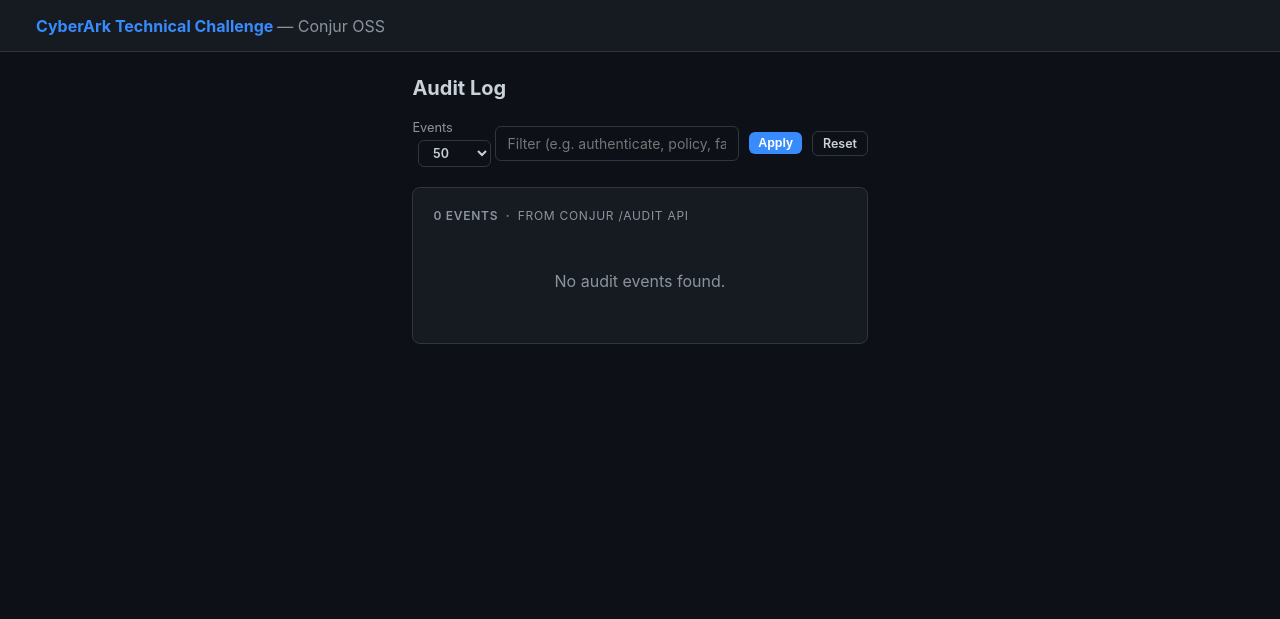
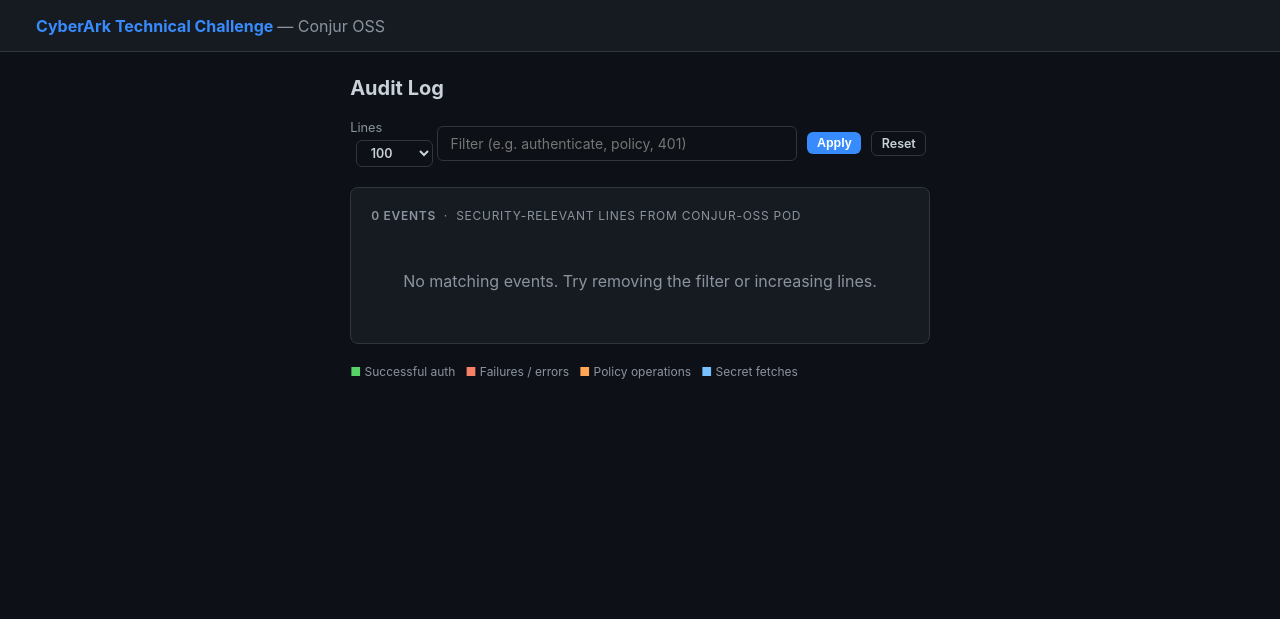
Before and after one commit to atconjurdemo-oss/conjur-demo-simple, a Flask app: template conjur-ui/templates/audit.html in a window 1280 px wide. Shown: the top 619 px of the page. Run offline with Flask 3, Linux system fonts and the light colour scheme; the template is opened without the code that fills it, so the values that code supplies are empty.

Commit message:
revert: restore pod log audit - /audit API is Enterprise only, not OSS
Conjur OSS does not expose a /audit REST endpoint - that is Conjur
Enterprise only. Revert to pod log streaming via k8s API which works
correctly. Also restored RBAC Role/RoleBinding for pods/log access.

```diff
--- a/conjur-ui/app.py
+++ b/conjur-ui/app.py
@@ -8,6 +8,7 @@
 import base64
 import logging
 from functools import wraps
+from pathlib import Path
 
 import requests
 from flask import (Flask, render_template, request, redirect,
@@ -33,16 +34,32 @@
 VERIFY         = os.environ.get("CONJUR_SSL_VERIFY", "true").lower() != "false"
 CONJUR_NS      = os.environ.get("CONJUR_NAMESPACE", "conjur")
 
+# Kubernetes in-cluster config for pod log streaming
+_K8S_API   = "https://kubernetes.default.svc"
+_K8S_TOKEN = Path("/var/run/secrets/kubernetes.io/serviceaccount/token")
+_K8S_CA    = "/var/run/secrets/kubernetes.io/serviceaccount/ca.crt"
 
-def _get_conjur_audit(limit: int = 100) -> list:
-    """Fetch audit events from Conjur's native /audit API endpoint."""
-    r = _session().get(
-        f"{CONJUR_URL}/audit",
-        headers=_headers(_token()),
-        params={"limit": limit},
-    )
+
+def _k8s_headers() -> dict:
+    if _K8S_TOKEN.exists():
+        return {"Authorization": f"Bearer {_K8S_TOKEN.read_text().strip()}"}
+    return {}
+
+
+def _get_conjur_logs(lines: int = 200) -> list:
+    """Fetch logs from conjur-oss container via Kubernetes API."""
+    pods_url = f"{_K8S_API}/api/v1/namespaces/{CONJUR_NS}/pods"
+    r = requests.get(pods_url, headers=_k8s_headers(),
+                     verify=_K8S_CA, timeout=5,
+                     params={"labelSelector": "app=conjur-oss"})
     r.raise_for_status()
-    return r.json()
+    pod_name = r.json()["items"][0]["metadata"]["name"]
+    logs_url = f"{_K8S_API}/api/v1/namespaces/{CONJUR_NS}/pods/{pod_name}/log"
+    r = requests.get(logs_url, headers=_k8s_headers(),
+                     verify=_K8S_CA, timeout=10,
+                     params={"container": "conjur-oss", "tailLines": lines})
+    r.raise_for_status()
+    return r.text.splitlines()
 
 
 # ── Helpers ───────────────────────────────────────────────────────────────────
@@ -311,23 +328,32 @@
 @app.get("/audit")
 @login_required
 def audit():
-    """Fetch audit events from Conjur's native /audit API endpoint."""
-    limit     = int(request.args.get("lines", 100))
+    """Fetch live Conjur pod logs filtered to security-relevant events."""
+    lines     = int(request.args.get("lines", 200))
     filter_kw = request.args.get("filter", "")
     events    = []
     error     = None
     try:
-        raw = _get_conjur_audit(limit)
-        for e in raw:
-            # Each event is a dict with keys: timestamp, action, user, resource, success, message
-            if filter_kw and filter_kw.lower() not in str(e).lower():
+        raw_lines = _get_conjur_logs(lines)
+        skip = ["GET /health", "GET /", "200 OK", "StatusController",
+                "Parameters:", "Processing by Status", "kube-probe"]
+        keywords = ["authenticate", "policy", "CONJ000",
+                    "Failed", "Unauthorized", "permission", "secret",
+                    "403", "401", "successfully"]
+        for line in raw_lines:
+            if any(x in line for x in skip):
                 continue
-            events.append(e)
+            if filter_kw:
+                if filter_kw.lower() in line.lower():
+                    events.append(line)
+            else:
+                if any(k.lower() in line.lower() for k in keywords):
+                    events.append(line)
     except Exception as e:
         error = str(e)
 
     return render_template("audit.html",
-                           events=events, lines=limit,
+                           events=events, lines=lines,
                            filter_kw=filter_kw, error=error,
                            audit_ready=True,
                            account=CONJUR_ACCOUNT,
--- a/conjur-ui/templates/audit.html
+++ b/conjur-ui/templates/audit.html
@@ -6,14 +6,14 @@
 
 <form method="get" style="display:flex;gap:10px;align-items:center;margin-bottom:1.25rem;flex-wrap:wrap;">
   <div>
-    <label style="font-size:.8rem;color:var(--muted);">Events</label>
+    <label style="font-size:.8rem;color:var(--muted);">Lines</label>
     <select name="lines" class="btn btn-sm btn-outline" style="margin-left:6px;">
-      {% for n in [50, 100, 200, 500] %}
+      {% for n in [100, 200, 500, 1000] %}
       <option value="{{ n }}" {% if n == lines %}selected{% endif %}>{{ n }}</option>
       {% endfor %}
     </select>
   </div>
-  <input type="text" name="filter" placeholder="Filter (e.g. authenticate, policy, failed)"
+  <input type="text" name="filter" placeholder="Filter (e.g. authenticate, policy, 401)"
          value="{{ filter_kw }}" style="flex:1;min-width:200px;max-width:360px;">
   <button type="submit" class="btn btn-primary btn-sm">Apply</button>
   <a href="{{ url_for('audit') }}" class="btn btn-outline btn-sm">Reset</a>
@@ -21,61 +21,46 @@
 
 {% if error %}
 <div class="alert alert-danger">
-  <strong>Conjur /audit API error:</strong> {{ error }}
+  <strong>Error fetching logs:</strong> {{ error }}
 </div>
 {% endif %}
 
 <div class="card">
   <div class="card-title">
-    {{ events|length }} events &nbsp;·&nbsp;
-    <span style="color:var(--muted);font-weight:400;">from Conjur /audit API</span>
+    {{ events|length }} events
+    <span style="color:var(--muted);font-weight:400;font-size:.75rem;">
+      &nbsp;·&nbsp; security-relevant lines from conjur-oss pod
+    </span>
   </div>
 
   {% if events %}
-  <table>
-    <tr>
-      <th>Timestamp</th>
-      <th>Action</th>
-      <th>Role</th>
-      <th>Resource</th>
-      <th>Result</th>
-    </tr>
-    {% for e in events %}
-    {% set success = e.get('success', true) %}
-    {% set action  = e.get('action', e.get('event', '')) %}
-    {% set role    = e.get('subject', {}).get('role', e.get('user', '')) %}
-    {% set resource = e.get('subject', {}).get('resource', e.get('resource', '')) %}
-    {% set ts      = e.get('timestamp', e.get('created_at', '')) %}
-    <tr>
-      <td style="white-space:nowrap;font-size:.75rem;color:var(--muted);">{{ ts[:19] if ts else '' }}</td>
-      <td>
-        {% if 'authenticate' in action %}
-          <span class="badge badge-blue">{{ action }}</span>
-        {% elif 'fetch' in action or 'secret' in action %}
-          <span class="badge badge-purple">{{ action }}</span>
-        {% elif 'policy' in action %}
-          <span class="badge badge-orange">{{ action }}</span>
-        {% else %}
-          <span class="badge">{{ action }}</span>
-        {% endif %}
-      </td>
-      <td style="font-size:.8rem;">{{ role }}</td>
-      <td style="font-size:.8rem;word-break:break-all;">{{ resource }}</td>
-      <td>
-        {% if success %}
-          <span class="badge badge-green">success</span>
-        {% else %}
-          <span class="badge badge-red">failed</span>
-        {% endif %}
-      </td>
-    </tr>
-    {% endfor %}
-  </table>
+  <pre style="margin:0;padding:1rem;font-size:.78rem;max-height:65vh;overflow-y:auto;background:var(--bg);color:#cdd9e5;white-space:pre-wrap;word-break:break-all;border-radius:0 0 8px 8px;">
+{%- for line in events %}
+{%- if 'authenticate' in line.lower() and ('200' in line or 'succeeded' in line.lower()) %}
+<span style="color:#56d364">{{ line }}</span>
+{%- elif '401' in line or 'failed' in line.lower() or 'unauthorized' in line.lower() or 'error' in line.lower() %}
+<span style="color:#f78166">{{ line }}</span>
+{%- elif 'policy' in line.lower() %}
+<span style="color:#ffa657">{{ line }}</span>
+{%- elif 'secret' in line.lower() or 'variable' in line.lower() %}
+<span style="color:#79c0ff">{{ line }}</span>
+{%- else %}
+{{ line }}
+{%- endif %}
+{% endfor %}
+</pre>
   {% else %}
   <div style="padding:2rem;text-align:center;color:var(--muted);">
-    No audit events found.
+    No matching events. Try removing the filter or increasing lines.
   </div>
   {% endif %}
 </div>
 
+<div style="margin-top:.75rem;font-size:.75rem;color:var(--muted);">
+  <span style="color:#56d364">&#9632;</span> Successful auth &nbsp;
+  <span style="color:#f78166">&#9632;</span> Failures / errors &nbsp;
+  <span style="color:#ffa657">&#9632;</span> Policy operations &nbsp;
+  <span style="color:#79c0ff">&#9632;</span> Secret fetches
+</div>
+
 {% endblock %}
```
Also changed, not shown: k8s/conjur-ui/serviceaccount.yaml (+28 -0 lines).
